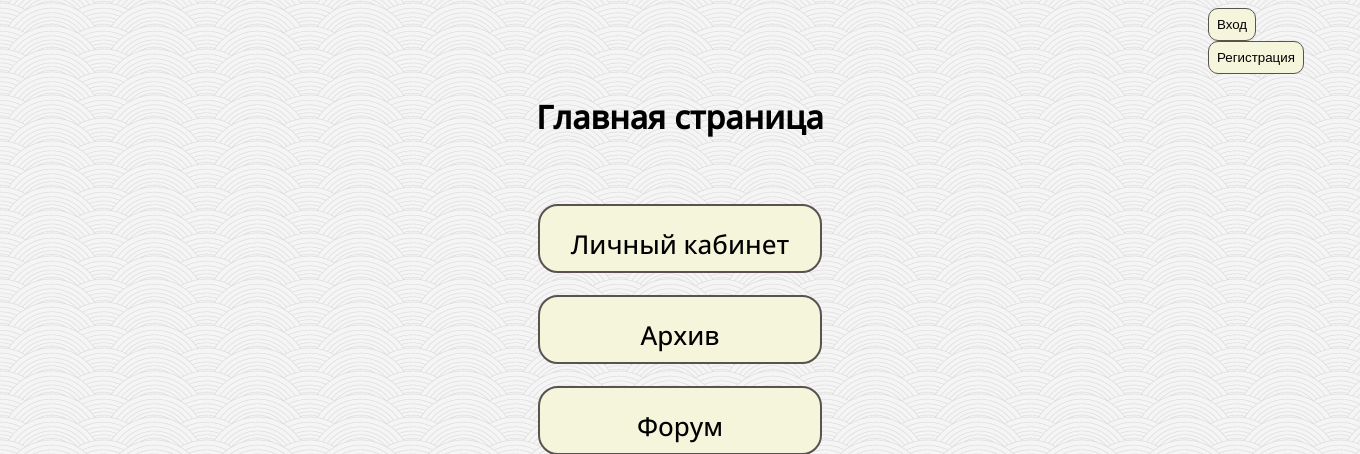
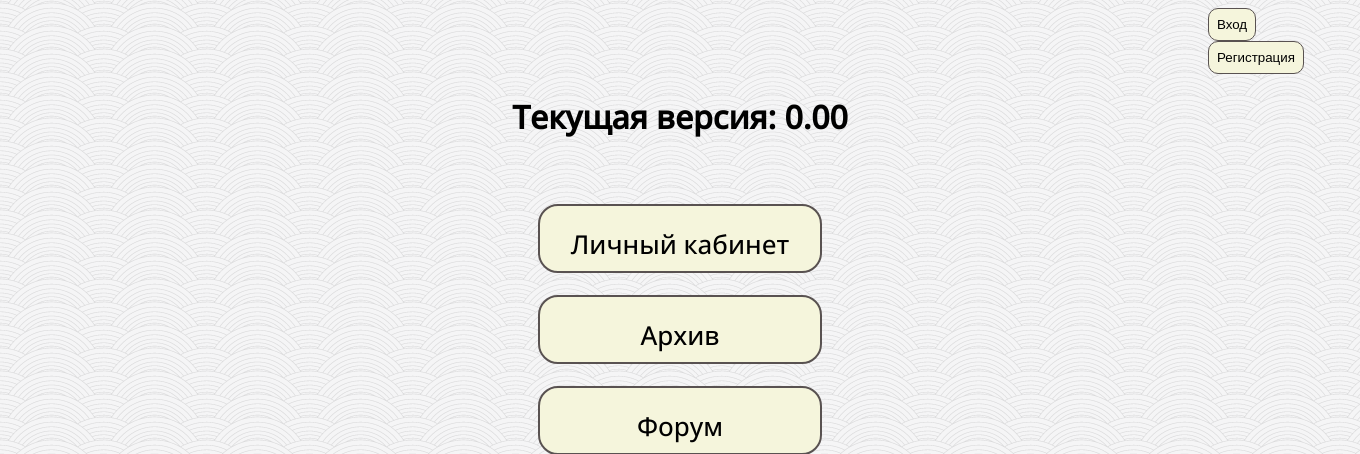
Before and after one commit to N1stDev/EducationalPlatform, a Django app: page / in a window 1360 px wide. Shown: the top 454 px of the page. Run offline with Django 4.2, Linux system fonts and the light colour scheme.

Commit message:
Update index.html

```diff
--- a/main/templates/main/index.html
+++ b/main/templates/main/index.html
@@ -39,7 +39,7 @@
             </div>
         </div>
 
-        <h1>Главная страница</h1><br><br>
+        <h1>Текущая версия: 0.00</h1><br><br>
         <div class="button"><a href="{% url 'persar' %}">Личный кабинет</a></div><br/>
         <div class="button"><a href="{% url 'archive' %}">Архив</a></div><br/>
         <div class="button"><a href="{% url 'forum' %}">Форум</a></div><br/>
```
